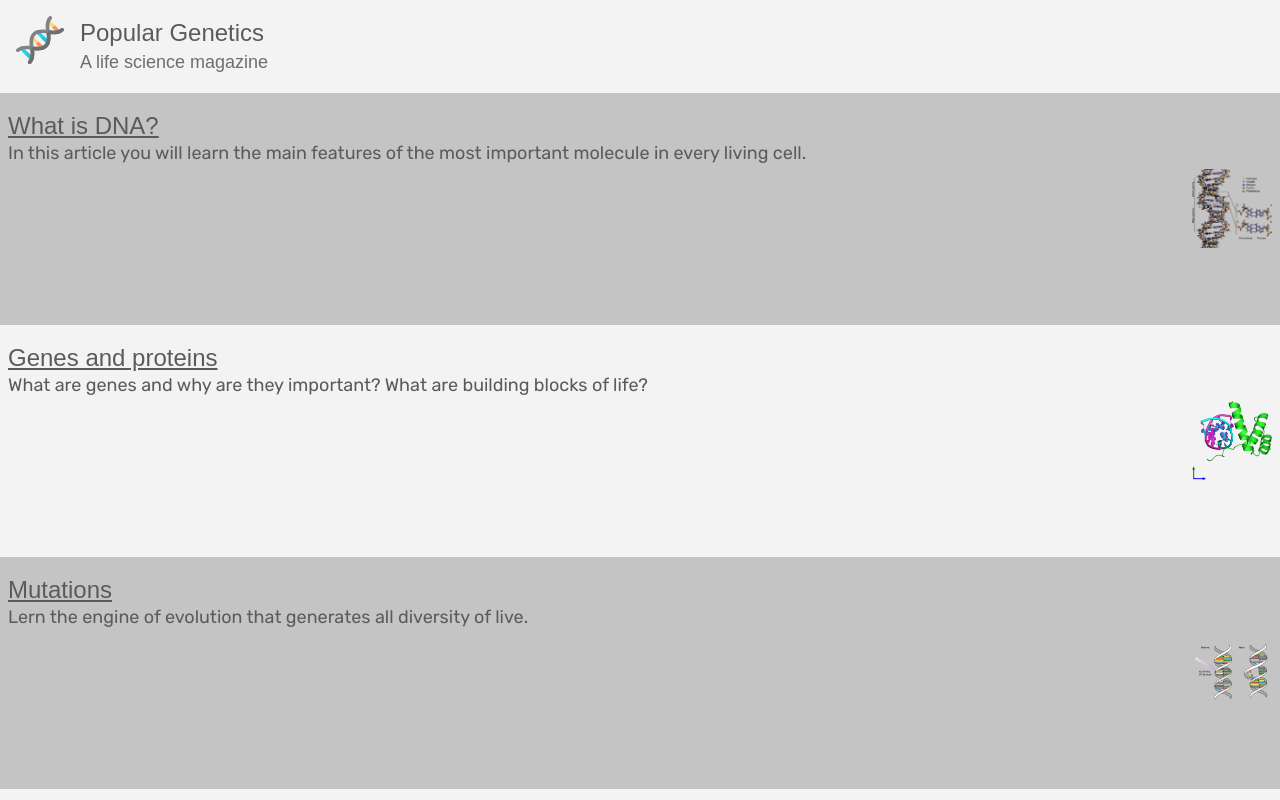
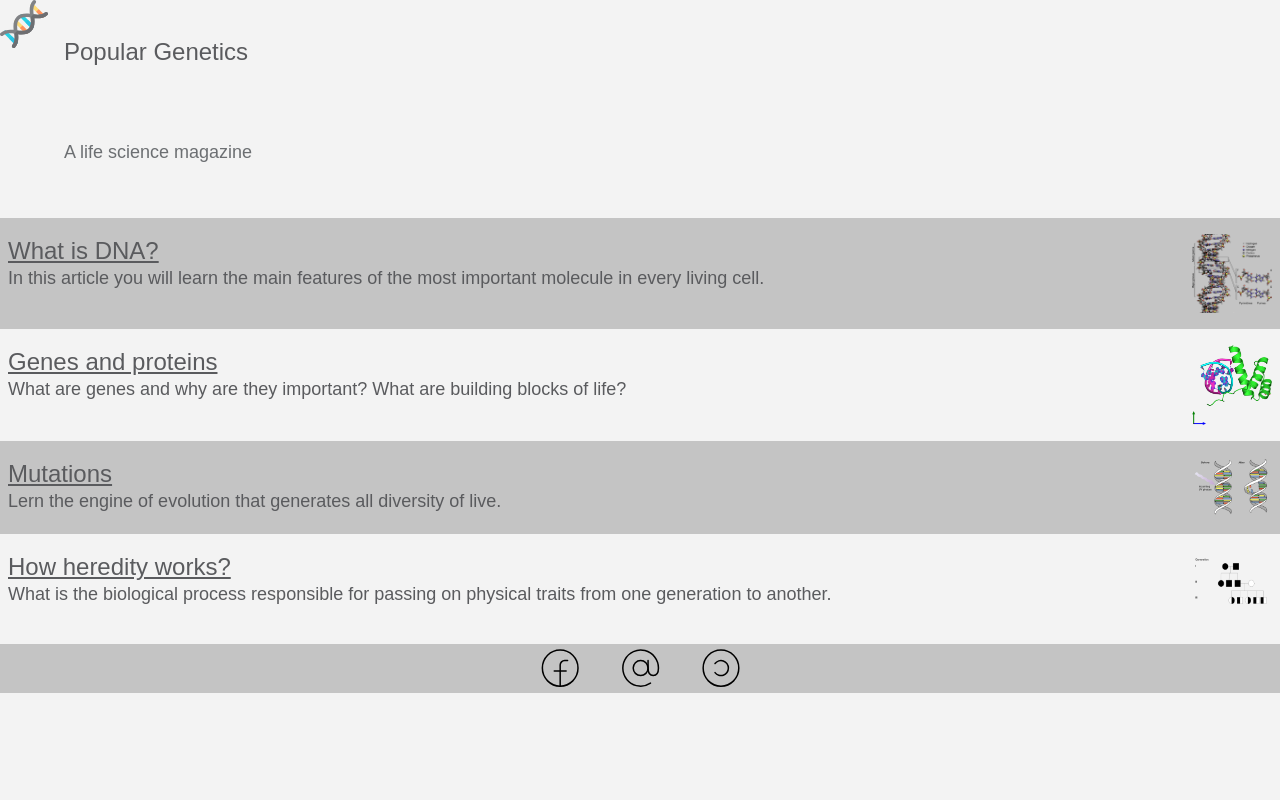
Before and after one commit to plashchynski/popular-genetics, a plain HTML site: page index.html in a window 1280 px wide. Shown: the top 800 px of the page. Drawn offline with Linux system fonts and the light colour scheme; a web font is replaced by a local one.

Commit message:
remove custom.css

```diff
--- a/css/custom.css
+++ /dev/null
@@ -1,113 +0,0 @@
-/* Styles for the report page report.html */
-@import url('https://fonts.googleapis.com/css2?family=Anaheim&family=Rubik&family=Signika+Negative&display=swap');
-
-/* CSS custom properties. Values to be reused throughout this document */
-:root {
-  --main-text-color: #5A5B5E;
-}
-
-/* Scale the report images (sitemap, wireframes, etc) to have an equal width */
-#report img {
-  max-width: 600px;
-  height: auto;
-}
-
-/* Unordered list without bullets */
-/* Taken from: https://www.w3schools.com/howto/howto_css_list_without_bullets.asp */
-#report ul.no-bullets {
-  list-style-type: none; /* Remove bullets */
-  padding: 0; /* Remove padding */
-  margin: 0; /* Remove margins */
-}
-
-body {
-  color: var(--main-text-color);
-  background-color: #F3F3F3;
-  font-family: 'Rubik', sans-serif;
-  font-size: 18px;
-}
-
-header {
-  display: grid;
-  grid-template-columns: 3rem auto;
-  grid-template-rows: auto;
-  grid-template-areas:
-  "logo name"
-  "logo description";
-  column-gap: 1rem;
-  margin: 1rem;
-}
-
-
-/* index page styles */
-header .logo {
-  grid-area: logo;
-}
-
-header .name {
-  grid-area: name;
-  font-family: 'Anaheim', sans-serif;
-  font-size: 24px;
-  align-self: center;
-}
-
-header .description {
-  grid-area: description;
-  font-family: 'Signika Negative', sans-serif;
-  font-size: 18px;
-  align-self: center;
-  color: #6C6F72;
-}
-
-#card_list {
-  list-style-type: none;
-  padding-inline-start: 0px;
-}
-
-.card {
-  display: grid;
-  grid-template-columns: auto 5rem;
-  grid-template-rows: 2rem auto;
-  grid-template-areas:
-  "title picture"
-  "description picture";
-  padding: 1rem 0.5rem;
-  column-gap: 1rem;
-  height: 200px;
-}
-
-.card:nth-child(odd) {
-  background-color: #C4C4C4;
-}
-
-.card .title {
-  grid-area: title;
-  font-family: 'Signika Negative', sans-serif;
-  font-size: 24px;
-}
-
-/* reset style for unvisited, visited, selected link */
-.card .title:link, .title:visited, .title:hover, .title:active {
-  color: var(--main-text-color);
-}
-
-.card .description {
-  grid-area: description;
-}
-
-.card .picture {
-  grid-area: picture;
-  max-width: 5rem;
-  height: auto;
-  align-self: center;
-}
-
-footer {
-  display: grid;
-  grid-auto-flow: column;
-  justify-content: center;
-  align-items: center;
-  column-gap: 2rem;
-  height: 200px;
-  background-color: #C4C4C4;
-}
--- a/css/main.css
+++ b/css/main.css
@@ -1,12 +1,3 @@
-/*! HTML5 Boilerplate v8.0.0 | MIT License | https://html5boilerplate.com/ */
-
-/* main.css 2.1.0 | MIT License | https://github.com/h5bp/main.css#readme */
-/*
- * What follows is the result of much research on cross-browser styling.
- * Credit left inline and big thanks to Nicolas Gallagher, Jonathan Neal,
- * Kroc Camen, and the H5BP dev community and team.
- */
-
 /* ==========================================================================
    Base styles: opinionated defaults
    ========================================================================== */
@@ -86,6 +77,136 @@ textarea {
 /* ==========================================================================
    Author's custom styles
    ========================================================================== */
+/*
+  Structure and conventions
+
+  Row is a small area which spans the entire screen width and has a fixed height.
+  Header, footer, list items, etc. — are rows and obey this rule.
+
+  There are two kinds of rows — odd and even. The only difference is a background color.
+  Evey row could have its independent structure, columns, markup, etc.
+*/
+
+
+
+/* Import fonts from fonts.google.com service */
+@import url('https://fonts.googleapis.com/css2?family=Anaheim&family=Rubik&family=Signika+Negative&display=swap');
+
+
+/* CSS custom properties. Values to be reused throughout this document */
+:root {
+  --main-text-color: #5A5B5E;
+  --even-background-color: #F3F3F3;
+  --odd-background-color: #C4C4C4;
+  --row-height: 200px; /*for consistency, we set an equal height for all "cells" on the screen:  */
+}
+
+/* Dafult styles for all documents */
+body {
+  background-color: var(--even-background-color);
+  color: var(--main-text-color);
+  font-family: 'Rubik', sans-serif;
+  font-size: 18px;
+}
+
+/* Styles for the report page report.html */
+/* Scale the report images (sitemap, wireframes, etc) to have an equal width */
+#report img {
+  max-width: 600px;
+  height: auto;
+}
+
+/* Unordered list without bullets */
+/* Taken from: https://www.w3schools.com/howto/howto_css_list_without_bullets.asp */
+#report ul.no-bullets {
+  list-style-type: none; /* Remove bullets */
+  padding: 0; /* Remove padding */
+  margin: 0; /* Remove margins */
+}
+
+header {
+  display: grid;
+  grid-template-columns: 3rem auto;
+  grid-template-rows: auto;
+  grid-template-areas:
+  "logo name"
+  "logo description";
+  column-gap: 1rem;
+  height: var(--row-height);
+}
+
+/* index page styles */
+header .logo {
+  grid-area: logo;
+}
+
+header .name {
+  grid-area: name;
+  font-family: 'Anaheim', sans-serif;
+  font-size: 24px;
+  align-self: center;
+}
+
+header .description {
+  grid-area: description;
+  font-family: 'Signika Negative', sans-serif;
+  font-size: 18px;
+  align-self: center;
+  color: #6C6F72;
+}
+
+#card_list {
+  list-style-type: none;
+  padding-inline-start: 0px;
+}
+
+.card {
+  display: grid;
+  grid-template-columns: auto 5rem;
+  grid-template-rows: 2rem auto;
+  grid-template-areas:
+  "title picture"
+  "description picture";
+  padding: 1rem 0.5rem;
+  column-gap: 1rem;
+  height: var(--card-height);
+}
+
+.card:nth-child(odd) {
+  background-color: var(--odd-background-color);
+}
+
+.card .title {
+  grid-area: title;
+  font-family: 'Signika Negative', sans-serif;
+  font-size: 24px;
+}
+
+/* reset style for unvisited, visited, selected link */
+.card .title:link, .card .title:visited, .card .title:hover, .card .title:active {
+  color: var(--main-text-color);
+}
+
+.card .description {
+  grid-area: description;
+}
+
+.card .picture {
+  grid-area: picture;
+  max-width: 5rem;
+  height: auto;
+  align-self: center;
+}
+
+footer {
+  display: grid;
+  grid-auto-flow: column;
+  justify-content: center;
+  align-items: center;
+  column-gap: 2rem;
+  height: var(--card-height);
+  background-color: var(--odd-background-color);
+}
 
 /* ==========================================================================
    Helper classes
--- a/index.html
+++ b/index.html
@@ -22,14 +22,6 @@
   <meta property="og:image" content="https://plashchynski.github.io/popular-genetics/img/tile-wide.png">
 
   <!--
-    The web app manifest is a simple JSON file that allows you to control how your
-    app appears on a device's home screen, what it looks like when it launches in
-    that context and what happens when it is launched. This allows for much greater`
-    control over the UI of a saved site or web app on a mobile device.
-  -->
-  <link rel="manifest" href="site.webmanifest">
-
-  <!--
     Apple touch icons are used as icons when a user adds your webapp to the home
     screen of an iOS devices.
   -->
@@ -37,7 +29,6 @@
 
   <link rel="stylesheet" href="css/normalize.css">
   <link rel="stylesheet" href="css/main.css">
-  <link rel="stylesheet" href="css/custom.css">
 
   <meta name="theme-color" content="#fafafa">
 </head>
```
Also changed, not shown: article-1-dna.html (+0 -9 lines), article-2-genes.html (+0 -9 lines), article-3-mutations.html (+0 -9 lines), article-4-heredity.html (+0 -9 lines), report.html (+0 -1 lines).
